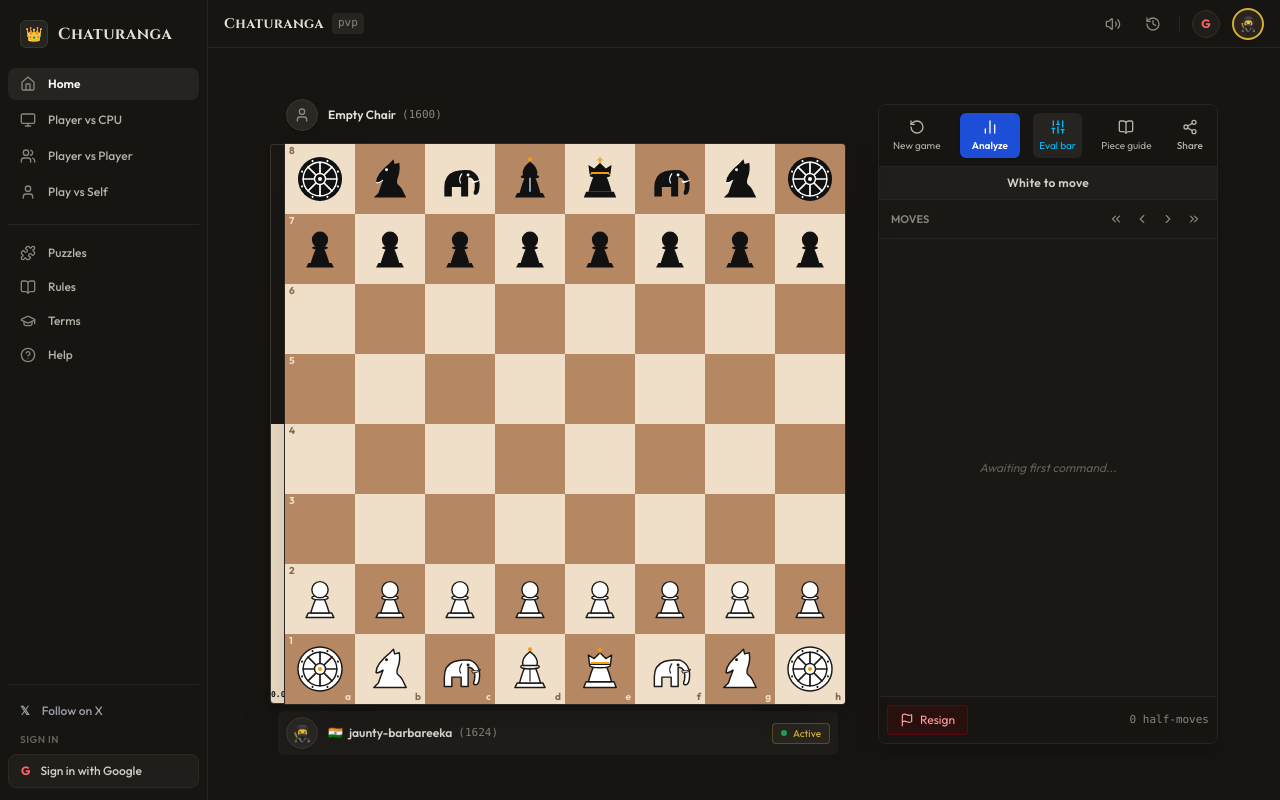
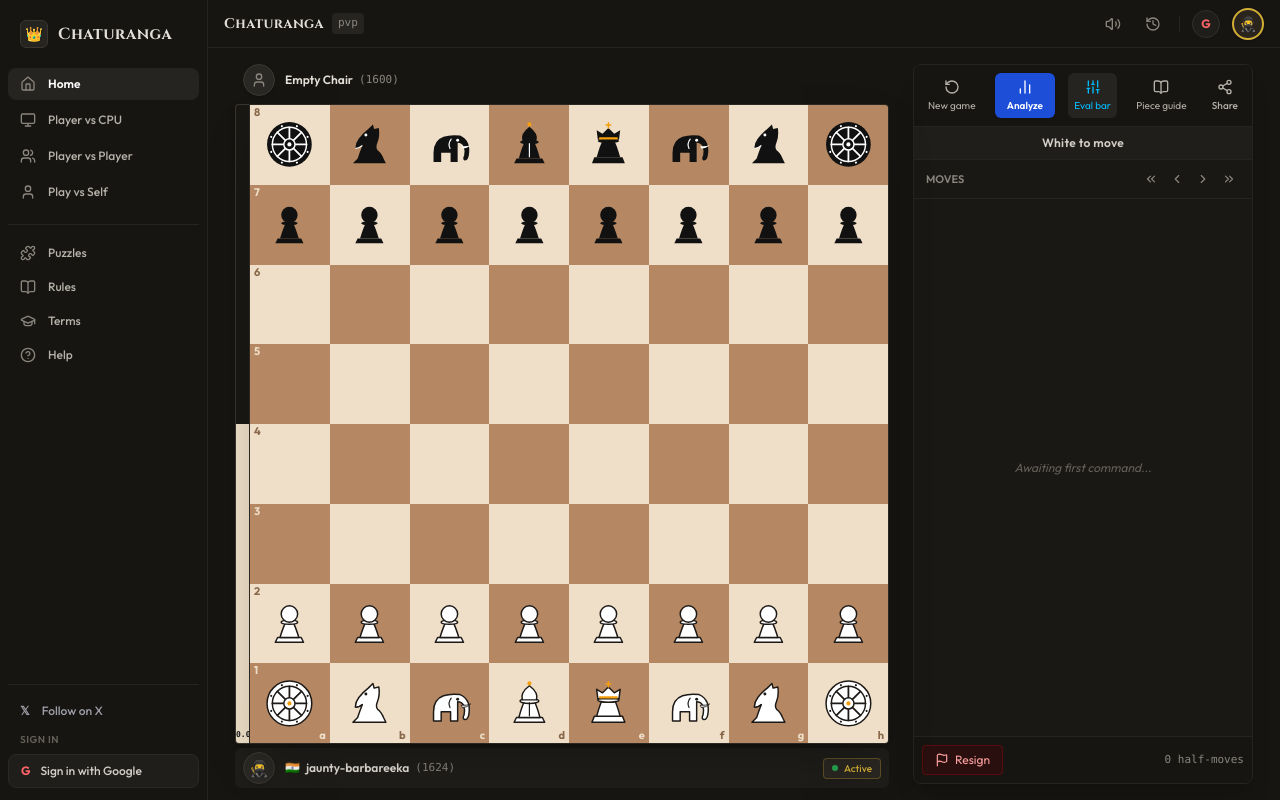
Before and after one commit to Praashh/Chaturanga, a React (Vite) app in the folder frontend/: page / in a window 1280 px wide. Built offline with nearby package versions, Linux system fonts and the light colour scheme.

Commit message:
refactor: make board and panel sizing responsive using CSS variables

```diff
--- a/frontend/src/App.tsx
+++ b/frontend/src/App.tsx
@@ -173,12 +173,21 @@ export default function App() {
         />
 
         {/* Center Battle Field & Control Panel */}
-        <div className="flex-1 overflow-y-auto flex flex-col xl:flex-row items-center justify-center p-2 sm:p-5 gap-4 lg:gap-8 max-w-7xl mx-auto w-full">
+        <div
+          className={`flex-1 overflow-y-auto lg:overflow-hidden flex flex-col lg:flex-row items-center justify-center p-2 sm:p-3 xl:p-4 gap-3 lg:gap-4 xl:gap-6 w-full ${
+            mode === 'online' && onlineRoomId ? 'online-active' : ''
+          }`}
+        >
           {/* Middle: Opponent Card + Board + Player Card */}
-          <div className="flex flex-col items-center gap-1.5 shrink-0">
+          <div
+            className="flex flex-col items-center gap-1 shrink-0"
+            style={{
+              width: showEvalBar ? 'calc(var(--board-size) + 14px)' : 'var(--board-size)',
+            }}
+          >
             {/* Online Match Indicator Banner */}
             {mode === 'online' && onlineRoomId && (
-              <div className="w-full max-w-[340px] sm:max-w-[480px] md:max-w-[540px] lg:max-w-[560px] flex items-center justify-between px-3 py-1.5 rounded-md bg-[#201e1b] border border-[#2e2a24] text-xs">
+              <div className="w-full flex items-center justify-between px-3 py-1.5 rounded-md bg-[#201e1b] border border-[#2e2a24] text-xs">
                 <div className="flex items-center gap-2">
                   <span
                     className={`w-2 h-2 rounded-full ${
@@ -250,7 +259,10 @@ export default function App() {
           </div>
 
           {/* Right: Tactical Command / Moves Panel */}
-          <div className="w-full xl:w-auto flex justify-center">
+          <div
+            className="w-full lg:w-[320px] xl:w-[340px] 2xl:w-[360px] flex justify-center shrink-0"
+            style={{ height: 'var(--panel-height)' }}
+          >
             <GamePanel
               moves={moveHistory}
               status={status}
--- a/frontend/src/components/AshtapadaBoard.tsx
+++ b/frontend/src/components/AshtapadaBoard.tsx
@@ -56,10 +56,19 @@ export const AshtapadaBoard: React.FC<AshtapadaBoardProps> = ({
   const whiteEvalPct = 50 + (clampedEval / 30) * 100;
 
   return (
-    <div className="relative flex items-center justify-center select-none">
+    <div
+      className="relative flex items-center justify-center select-none shrink-0"
+      style={{
+        width: showEvalBar ? 'calc(var(--board-size) + 14px)' : 'var(--board-size)',
+        height: 'var(--board-size)',
+      }}
+    >
       {/* Seamless Eval Bar (Directly attached to the left with zero gap) */}
       {showEvalBar && (
-        <div className="relative w-3 sm:w-3.5 h-[340px] sm:h-[480px] md:h-[540px] lg:h-[560px] rounded-l overflow-hidden bg-[#1a1815] border-y border-l border-[#3a352f] flex flex-col justify-end shadow-md">
+        <div
+          className="relative w-3.5 rounded-l overflow-hidden bg-[#1a1815] border-y border-l border-[#3a352f] flex flex-col justify-end shadow-md shrink-0"
+          style={{ height: 'var(--board-size)' }}
+        >
           {/* White height fill */}
           <div
             className="w-full bg-[#efdfc8] transition-all duration-400 ease-out"
@@ -73,8 +82,11 @@ export const AshtapadaBoard: React.FC<AshtapadaBoardProps> = ({
       )}
 
       {/* 8x8 Chessboard */}
-      <div className={`relative overflow-hidden border border-[#2b2723] shadow-2xl bg-[#1d1b18] ${showEvalBar ? 'rounded-r' : 'rounded'}`}>
-        <div className="grid grid-cols-8 grid-rows-8 w-[340px] h-[340px] sm:w-[480px] sm:h-[480px] md:w-[540px] md:h-[540px] lg:w-[560px] lg:h-[560px] aspect-square">
+      <div
+        className={`relative overflow-hidden border border-[#2b2723] shadow-2xl bg-[#1d1b18] shrink-0 ${showEvalBar ? 'rounded-r' : 'rounded'}`}
+        style={{ width: 'var(--board-size)', height: 'var(--board-size)' }}
+      >
+        <div className="grid grid-cols-8 grid-rows-8 w-full h-full aspect-square">
           {rowIndices.map(row =>
             colIndices.map(col => {
               const piece = board[row][col];
@@ -126,14 +138,14 @@ export const AshtapadaBoard: React.FC<AshtapadaBoardProps> = ({
                   {/* Coordinates inside corners */}
                   {col === (isFlipped ? 7 : 0) && (
                     <span
-                      className={`absolute top-0.5 left-1 text-[10px] font-sans font-bold leading-none select-none pointer-events-none ${labelColor}`}
+                      className={`absolute top-0.5 left-1 text-[10px] sm:text-[11px] font-sans font-bold leading-none select-none pointer-events-none ${labelColor}`}
                     >
                       {row + 1}
                     </span>
                   )}
                   {row === (isFlipped ? 7 : 0) && (
                     <span
-                      className={`absolute bottom-0.5 right-1 text-[10px] font-sans font-bold leading-none select-none pointer-events-none lowercase ${labelColor}`}
+                      className={`absolute bottom-0.5 right-1 text-[10px] sm:text-[11px] font-sans font-bold leading-none select-none pointer-events-none lowercase ${labelColor}`}
                     >
                       {String.fromCharCode(97 + col)}
                     </span>
@@ -144,10 +156,10 @@ export const AshtapadaBoard: React.FC<AshtapadaBoardProps> = ({
                     <div className="absolute inset-0 flex items-center justify-center pointer-events-none z-20">
                       {piece ? (
                         // Target capture ring
-                        <div className="w-[92%] h-[92%] rounded-full border-[3px] border-red-500 bg-red-500/20 shadow-[0_0_8px_rgba(239,68,68,0.7)]" />
+                        <div className="w-[90%] h-[90%] rounded-full border-[3px] border-red-500 bg-red-500/20 shadow-[0_0_8px_rgba(239,68,68,0.7)]" />
                       ) : (
                         // Clean glowing green destination dot matching reference
-                        <div className="w-5 h-5 sm:w-6 sm:h-6 rounded-full bg-[#84cc16] shadow-[0_0_12px_rgba(132,204,22,0.9)] opacity-85" />
+                        <div className="w-[28%] h-[28%] max-w-6 max-h-6 min-w-3 min-h-3 rounded-full bg-[#84cc16] shadow-[0_0_12px_rgba(132,204,22,0.9)] opacity-85" />
                       )}
                     </div>
                   )}
@@ -165,12 +177,11 @@ export const AshtapadaBoard: React.FC<AshtapadaBoardProps> = ({
 
                   {/* The Piece */}
                   {piece && (
-                    <div className="relative z-10 flex items-center justify-center w-full h-full">
+                    <div className="relative z-10 flex items-center justify-center w-full h-full p-0.5 sm:p-1">
                       <PieceIcon
                         type={piece.type}
                         color={piece.color}
                         fallen={isFallenKing}
-                        size={window.innerWidth < 640 ? 40 : 58}
                       />
                     </div>
                   )}
--- a/frontend/src/components/GamePanel.tsx
+++ b/frontend/src/components/GamePanel.tsx
@@ -110,7 +110,7 @@ export const GamePanel: React.FC<GamePanelProps> = ({
   const isGameOver = status.type !== 'active';
 
   return (
-    <div className="w-full lg:w-[340px] bg-[#1a1815] border border-[#262421] rounded-lg overflow-hidden flex flex-col h-[520px] sm:h-[580px] lg:h-[640px] shadow-xl text-xs select-none">
+    <div className="w-full lg:w-[320px] xl:w-[340px] 2xl:w-[360px] bg-[#1a1815] border border-[#262421] rounded-lg overflow-hidden flex flex-col shadow-xl text-xs select-none h-full min-h-[440px] lg:min-h-0">
       {/* Top Action Tabs matching screenshot */}
 
       <div className="flex items-center justify-between p-2 border-b border-[#262421] bg-[#161512]">
--- a/frontend/src/components/PieceIcon.tsx
+++ b/frontend/src/components/PieceIcon.tsx
@@ -5,7 +5,7 @@ interface PieceIconProps {
   type: PieceType;
   color: PieceColor;
   className?: string;
-  size?: number;
+  size?: number | string;
   fallen?: boolean;
 }
 
@@ -13,7 +13,7 @@ export const PieceIcon: React.FC<PieceIconProps> = ({
   type,
   color,
   className = '',
-  size = 54,
+  size,
   fallen = false,
 }) => {
   const isWhite = color === 'white';
@@ -346,8 +346,8 @@ export const PieceIcon: React.FC<PieceIconProps> = ({
   return (
     <svg
       viewBox="0 0 100 100"
-      width={size}
-      height={size}
+      width={size ?? '82%'}
+      height={size ?? '82%'}
       className={`select-none pointer-events-none transition-transform duration-200 ${
         fallen ? 'rotate-90 translate-x-2' : ''
       } ${className}`}
--- a/frontend/src/components/PlayerCard.tsx
+++ b/frontend/src/components/PlayerCard.tsx
@@ -25,7 +25,7 @@ export const PlayerCard: React.FC<PlayerCardProps> = ({
 }) => {
   return (
     <div
-      className={`w-full max-w-[340px] sm:max-w-[480px] md:max-w-[540px] lg:max-w-[560px] flex items-center justify-between py-1.5 px-2 rounded-md transition-colors select-none ${
+      className={`w-full flex items-center justify-between py-1 px-2 rounded-md transition-colors select-none ${
         isActiveTurn ? 'bg-[#262421]/60' : 'bg-transparent'
       }`}
     >
--- a/frontend/src/index.css
+++ b/frontend/src/index.css
@@ -26,6 +26,42 @@
   --color-obsidian-850: #131822;
   --color-obsidian-800: #1a222e;
   --color-obsidian-700: #263346;
+}
+
+:root {
+  /* Default desktop (1280px+) */
+  --board-size: clamp(320px, min(calc(100dvh - 156px), calc(100dvw - 640px)), 880px);
+  --panel-height: calc(var(--board-size) + 80px);
+}
+
+.online-active {
+  --board-size: clamp(300px, min(calc(100dvh - 190px), calc(100dvw - 640px)), 840px);
+  --panel-height: calc(var(--board-size) + 114px);
+}
+
+@media (min-width: 1024px) and (max-width: 1279px) {
+  :root {
+    --board-size: clamp(300px, min(calc(100dvh - 156px), calc(100dvw - 580px)), 620px);
+    --panel-height: calc(var(--board-size) + 80px);
+  }
+  .online-active {
+    --board-size: clamp(280px, min(calc(100dvh - 190px), calc(100dvw - 580px)), 580px);
+    --panel-height: calc(var(--board-size) + 114px);
+  }
+}
+
+@media (max-width: 1023px) {
+  :root, .online-active {
+    --board-size: clamp(280px, min(calc(100dvw - 24px), calc(100dvh - 300px)), 540px);
+    --panel-height: auto;
+  }
+}
+
+@media (max-width: 639px) {
+  :root, .online-active {
+    --board-size: clamp(260px, min(calc(100dvw - 16px), calc(100dvh - 240px)), 380px);
+    --panel-height: auto;
+  }
 }
 
 /* Custom Scrollbars */
```
